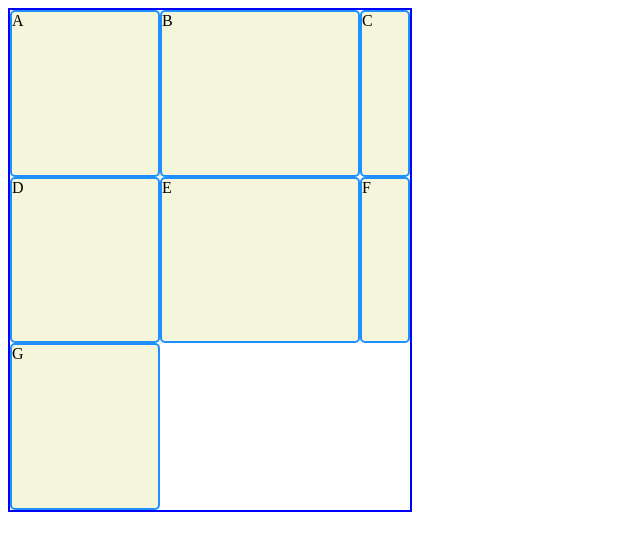
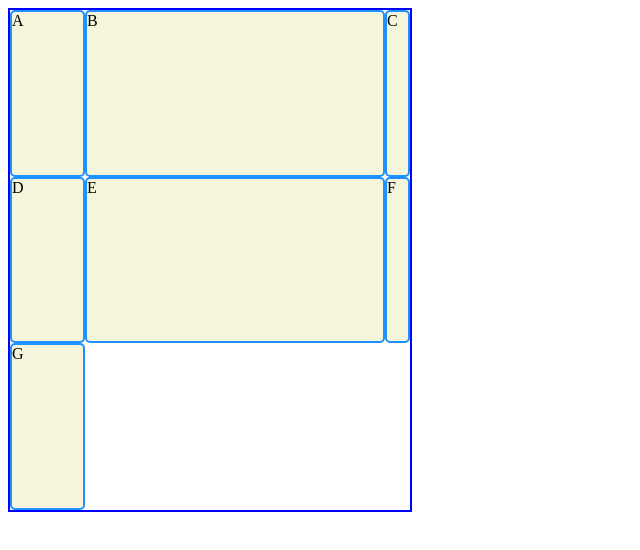
Before and after one commit to Jokeslayer/TG-Pre-work, a plain HTML site: page CSS_L_8_index.html in a window 1280 px wide. Shown: the whole page, without its empty margins (0-640 px from the left). Drawn offline with Linux system fonts and the light colour scheme.

Commit message:
CSS L8 Excercises 6 & 7

```diff
--- a/CSS_lesson_8.css
+++ b/CSS_lesson_8.css
@@ -3,7 +3,7 @@
   border: 2px blue solid;
   width: 400px;
   height: 500px;
-	grid-template: 1fr 1fr 1fr/ 3fr 50% 1fr;
+  grid-template: repeat(3, 1fr) / 3fr minmax(50px, 300px) 1fr;
 }
 
 .box {
```
